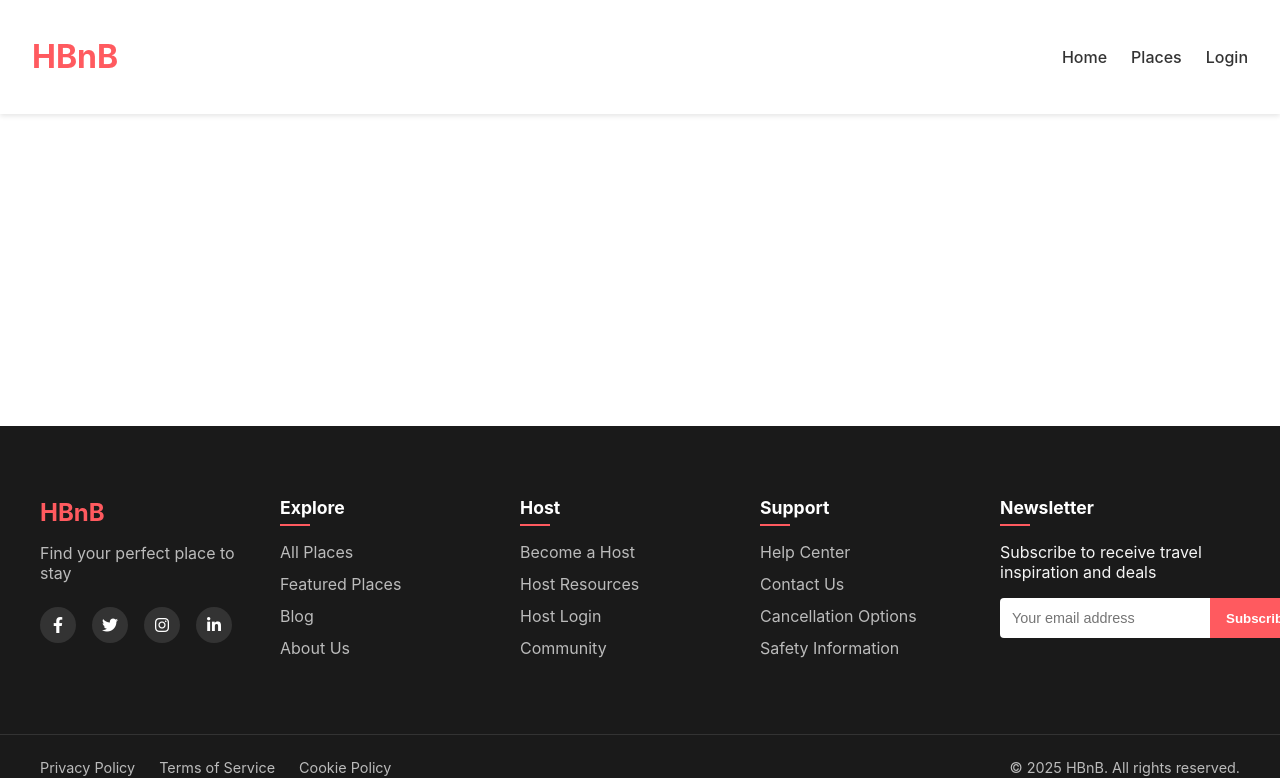
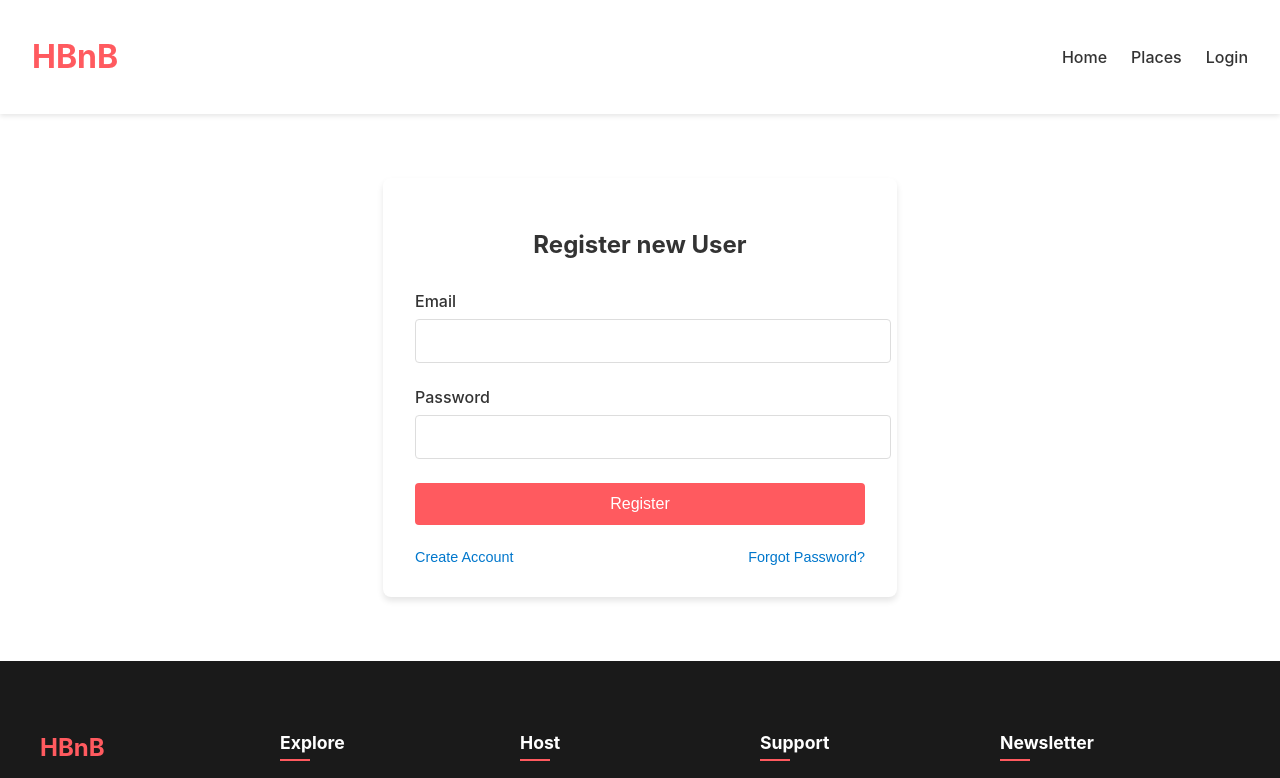
Before and after one commit to JacobsDevs/HBnB_evolution, a React (Create React App) app in the folder part4/frontend/: page /register in a window 1280 px wide. Shown: the top 778 px of the page. Built offline with nearby package versions, Linux system fonts and the light colour scheme.

Commit message:
refactor: React routes and layout changed

```diff
--- a/part4/frontend/src/App.js
+++ b/part4/frontend/src/App.js
@@ -1,36 +1,11 @@
 import React from 'react';
 import { BrowserRouter as Router, Routes, Route } from 'react-router-dom';
+import { RouterProvider } from 'react-router-dom';
 import './App.css';
+import { router } from "./routes.js"
 
-// Layout Components
-import Header from './components/layout/Header';
-import Footer from './components/layout/Footer';
-
-// Pages
-import Home from './pages/Home';
-import Login from './pages/Login';
-import PlaceResults from './pages/PlaceResults';
-import PlaceDescription from './pages/PlaceDescription';
-import ProfilePage from './pages/ProfilePage';
-
-function App() {
+export default function App() {
   return (
-    <Router>
-      <div className="App">
-        <Header />
-        <main className="main-content">
-          <Routes>
-            <Route path="/" element={<Home />} />
-            <Route path="/login" element={<Login />} />
-            <Route path="/places" element={<PlaceResults />} />
-            <Route path="/places/:id" element={<PlaceDescription />} />
-            <Route path="/profile/:id" element={<ProfilePage />} />
-          </Routes>
-        </main>
-        <Footer />
-      </div>
-    </Router>
+    <RouterProvider router={router} />
   );
 }
-
-export default App;
--- a/part4/frontend/src/components/FeaturedPlaces.js
+++ b/part4/frontend/src/components/FeaturedPlaces.js
@@ -25,7 +25,7 @@ const FeaturedPlaces = () => {
         let places = response.data;
 
         // Apply different sorting/filtering based on category
-        switch(activeCategory) {
+        switch (activeCategory) {
           case 'new':
             // Sort by creation date (newest first)
             places = places.sort((a, b) => new Date(b.created_at) - new Date(a.created_at));
--- /dev/null
+++ b/part4/frontend/src/components/layout/MainLayout.js
@@ -0,0 +1,16 @@
+import Header from "./Header";
+import Footer from "./Footer";
+import { Outlet } from "react-router";
+import "../../App.css"
+
+export default function MainLayout() {
+  return (
+    <div className="App">
+      <Header />
+      <main className="main-content">
+        <Outlet />
+      </main>
+      <Footer />
+    </div>
+  )
+}
--- a/part4/frontend/src/index.js
+++ b/part4/frontend/src/index.js
@@ -3,6 +3,8 @@ import ReactDOM from 'react-dom/client';
 import './index.css';
 import App from './App';
 import reportWebVitals from './reportWebVitals';
+import Header from './components/layout/Header';
+import { BrowserRouter } from 'react-router-dom';
 
 const root = ReactDOM.createRoot(document.getElementById('root'));
 root.render(
--- a/part4/frontend/src/pages/Login.js
+++ b/part4/frontend/src/pages/Login.js
@@ -1,8 +1,10 @@
 import React, { useState } from 'react';
+import { useNavigate } from 'react-router-dom';
 // import { useNavigate } from 'react-router-dom';
 import './Login.css';
 
 const Login = () => {
+  const navigate = useNavigate()
   const [email, setEmail] = useState('');
   const [password, setPassword] = useState('');
   const [error, setError] = useState('');
@@ -46,8 +48,8 @@ const Login = () => {
           <button type="submit" className="login-button">Login</button>
         </form>
         <div className="login-options">
-          <button className="create-account-btn">Create Account</button>
-          <button className="forgot-password-btn">Forgot Password?</button>
+          <button className="create-account-btn" onClick={() => navigate("/register")}>Create Account</button>
+          <button className="forgot-password-btn" onClick={() => navigate("/forgot-password")}>Forgot Password?</button>
         </div>
       </div>
     </div>
--- /dev/null
+++ b/part4/frontend/src/pages/RegisterUser.js
@@ -0,0 +1,55 @@
+import React, { useState } from 'react';
+// import { useNavigate } from 'react-router-dom';
+import './Login.css';
+
+export default function RegisterUser() {
+  const [email, setEmail] = useState('');
+  const [password, setPassword] = useState('');
+  const [error, setError] = useState('');
+  // const navigate = useNavigate();
+
+  const handleSubmit = async (e) => {
+    e.preventDefault();
+    setError('');
+
+    // Placeholder for API call
+    console.log('Login attempted with:', email, password);
+    // We'll implement the actual API call later
+  };
+
+  return (
+    <div className="login-page">
+      <div className="login-container">
+        <h2>Register new User</h2>
+        {error && <div className="error-message">{error}</div>}
+        <form onSubmit={handleSubmit}>
+          <div className="form-group">
+            <label htmlFor="email">Email</label>
+            <input
+              type="email"
+              id="email"
+              value={email}
+              onChange={(e) => setEmail(e.target.value)}
+              required
+            />
+          </div>
+          <div className="form-group">
+            <label htmlFor="password">Password</label>
+            <input
+              type="password"
+              id="password"
+              value={password}
+              onChange={(e) => setPassword(e.target.value)}
+              required
+            />
+          </div>
+          <button type="submit" className="login-button">Register</button>
+        </form>
+        <div className="login-options">
+          <button className="create-account-btn">Create Account</button>
+          <button className="forgot-password-btn">Forgot Password?</button>
+        </div>
+      </div>
+    </div>
+  );
+};
--- /dev/null
+++ b/part4/frontend/src/routes.js
@@ -0,0 +1,22 @@
+import { createBrowserRouter } from "react-router";
+import MainLayout from "./components/layout/MainLayout.js";
+import Home from './pages/Home'
+import PlaceResults from './pages/PlaceResults'
+import Login from './pages/Login'
+import PlaceDescription from './pages/PlaceDescription'
+import ProfilePage from './pages/ProfilePage'
+import RegisterUser from './pages/RegisterUser'
+
+
+export const router = createBrowserRouter([
+  {
+    Component: MainLayout, children: [
+      { path: "/", Component: Home },
+      { path: "/places", Component: PlaceResults },
+      { path: "/login", Component: Login },
+      { path: "/register", Component: RegisterUser },
+      { path: "/places/:placeid", Component: PlaceDescription },
+      { path: "/profile/:userid", Component: ProfilePage }
+    ]
+  }
+])
```
Also changed, not shown: part4/frontend/src/components/layout/Header.js (line endings or trailing spaces), part4/frontend/src/pages/Home.js (line endings or trailing spaces), part4/frontend/src/pages/PlaceResults.js (line endings or trailing spaces), 2 other files (tests, documents, lock files or other folders).
